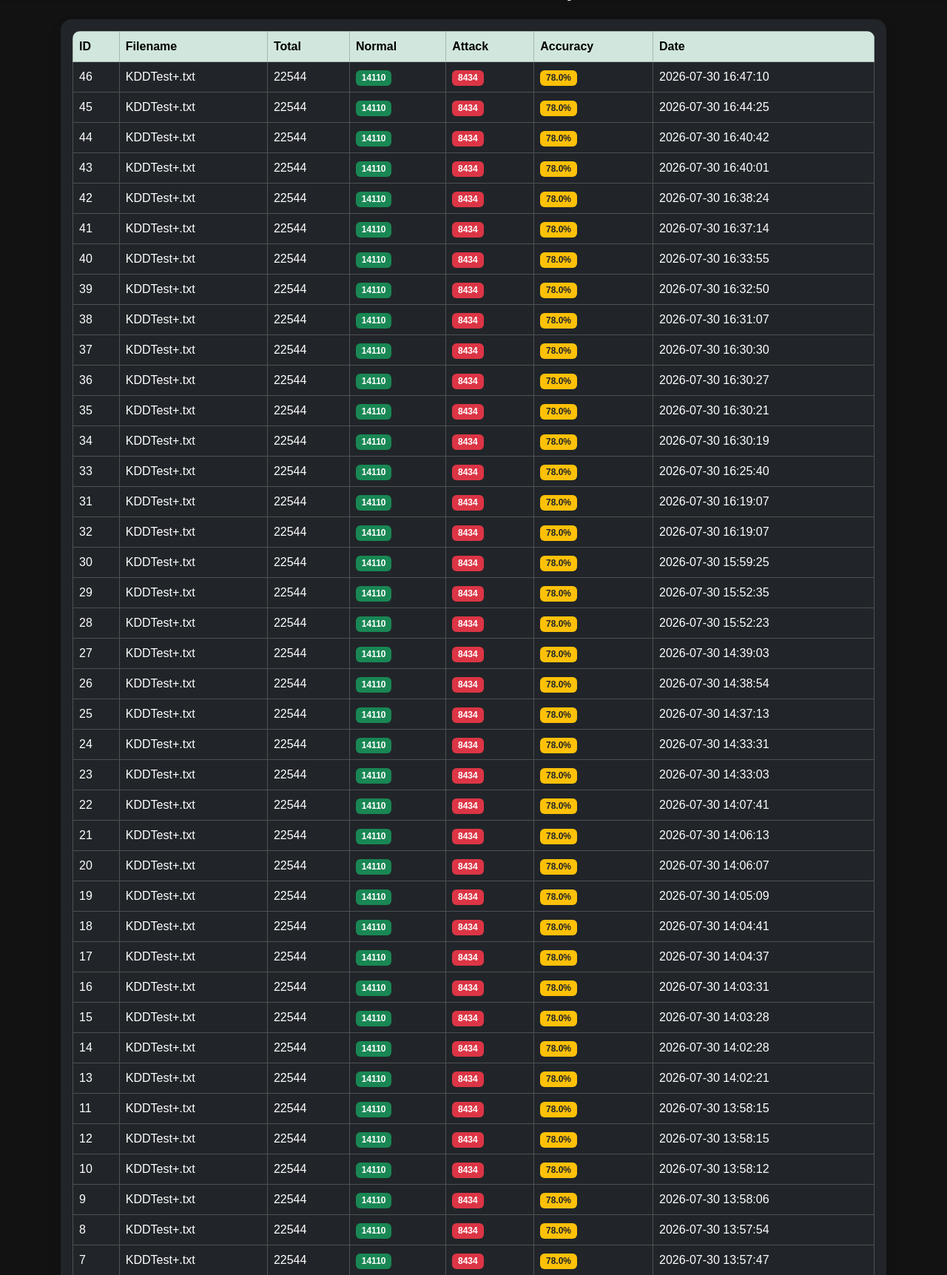
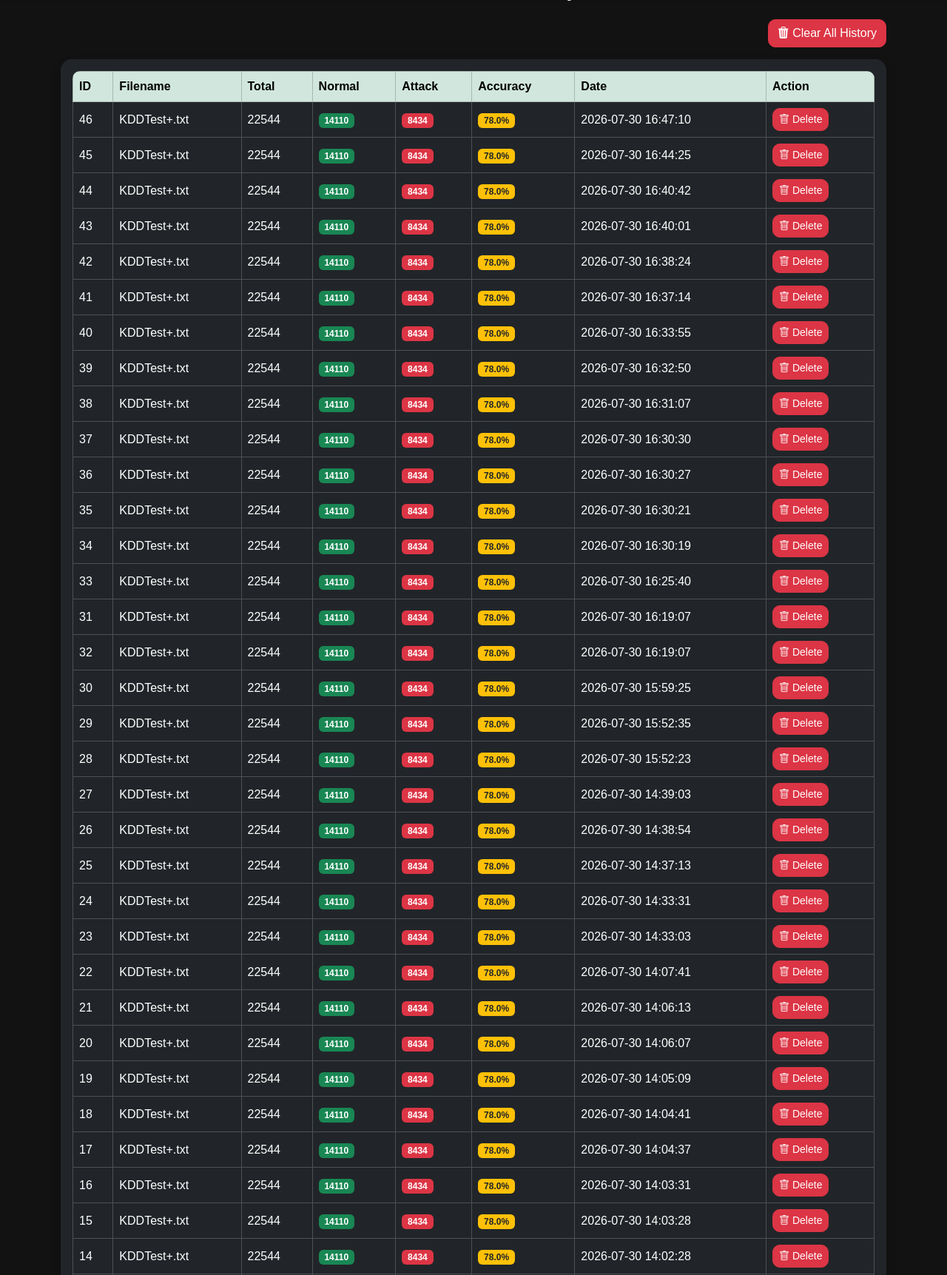
Before and after one commit to EkuabouRiame/IDS_PROJECT-2026, a Flask app: page /history in a window 1280 px wide. Shown: the part 126-1849 px from the top of the page at 74% size. Run offline with Flask 3, Linux system fonts and the light colour scheme; the visitor is signed in with stand-in values (Sample User, id 1); data comes from the database, SQL or seed files in the repository; parts of the project's set-up code (start-up, migrations or seed data) failed here and were passed over.

Commit message:
Add delete buttons to history page

```diff
--- a/app/templates/history.html
+++ b/app/templates/history.html
@@ -10,6 +10,19 @@ Detection History
     <i class="bi bi-clock-history"></i>
     Detection History
 </h2>
+
+<div class="text-end mb-3">
+
+    <a href="{{ url_for('clear_history') }}"
+       class="btn btn-danger"
+       onclick="return confirm('Delete all detection history?')">
+
+        <i class="bi bi-trash3-fill"></i>
+        Clear All History
+
+    </a>
+
+</div>
 
 <div class="card bg-dark shadow">
 
@@ -39,13 +52,15 @@ Detection History
 
                         <th>Date</th>
 
+                        <th>Action</th>
+
                     </tr>
 
                 </thead>
 
                 <tbody>
 
-                    {% for row in records %}
+                {% for row in records %}
 
                     <tr>
 
@@ -56,28 +71,47 @@ Detection History
                         <td>{{ row.total }}</td>
 
                         <td>
+
                             <span class="badge bg-success">
                                 {{ row.normal }}
                             </span>
+
                         </td>
 
                         <td>
+
                             <span class="badge bg-danger">
                                 {{ row.attack }}
                             </span>
+
                         </td>
 
                         <td>
+
                             <span class="badge bg-warning text-dark">
                                 {{ row.accuracy }}%
                             </span>
+
                         </td>
 
                         <td>{{ row.created_at }}</td>
 
+                        <td>
+
+                            <a href="{{ url_for('delete', record_id=row.id) }}"
+                               class="btn btn-danger btn-sm"
+                               onclick="return confirm('Delete this record?')">
+
+                                <i class="bi bi-trash"></i>
+                                Delete
+
+                            </a>
+
+                        </td>
+
                     </tr>
 
-                    {% endfor %}
+                {% endfor %}
 
                 </tbody>
 
@@ -104,8 +138,11 @@ Detection History
 <div class="text-center mt-4">
 
     <a href="{{ url_for('dashboard') }}" class="btn btn-primary">
+
         <i class="bi bi-speedometer2"></i>
+
         Back to Dashboard
+
     </a>
 
 </div>
```
